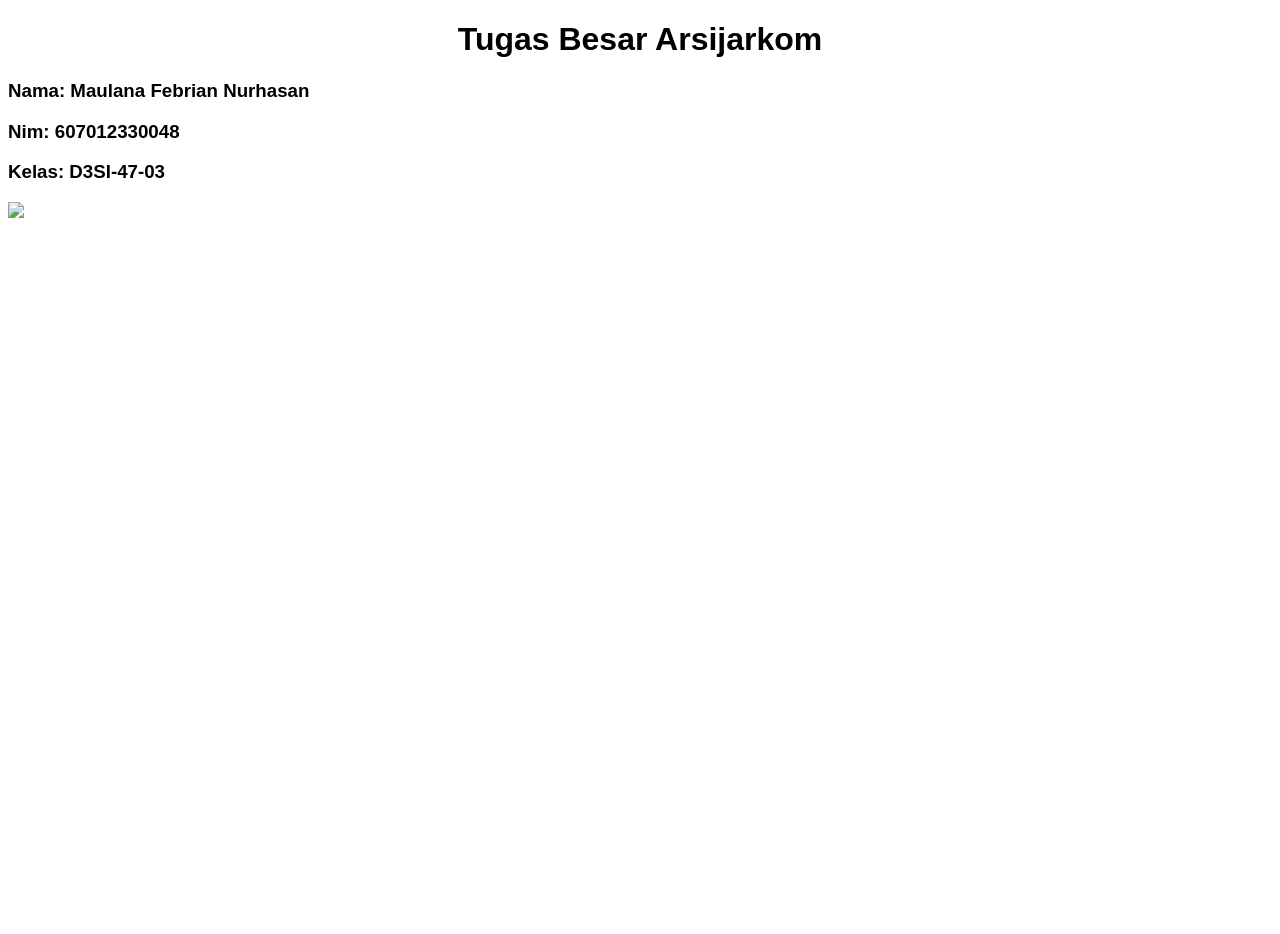
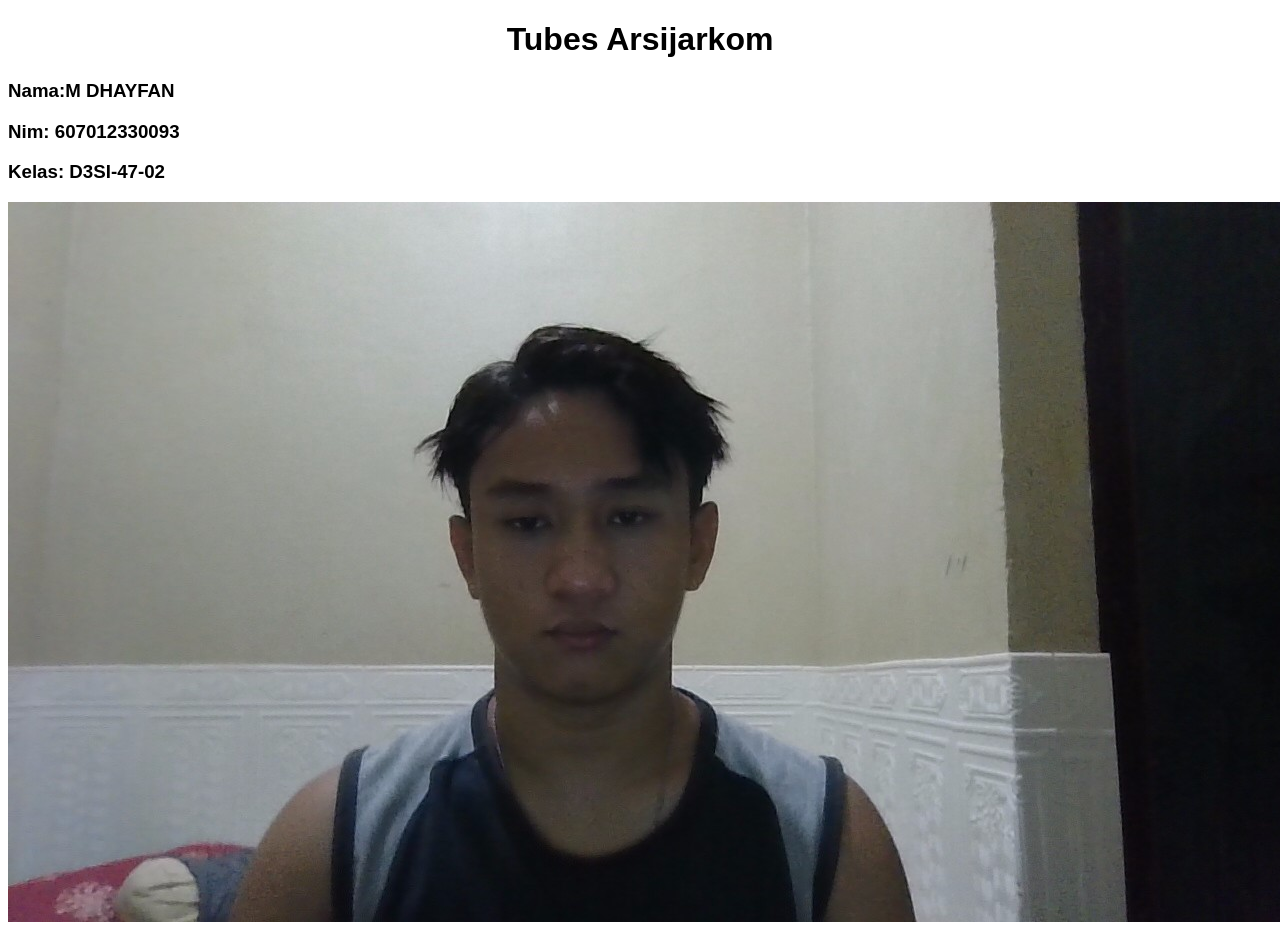
Before and after one commit to RYUZINX506/MDHAYFAN, a plain HTML site: page index.html in a window 1280 px wide. Before the commit the page ends 800 px from the top, so only its background shows below. Drawn offline with Linux system fonts and the light colour scheme.

Commit message:
Update index.html

```diff
--- a/index.html
+++ b/index.html
@@ -11,11 +11,11 @@
     </style>
 </head>
 <body>
-    <h1 style="text-align: center;">Tugas Besar Arsijarkom</h1>
-    <h3>Nama: Maulana Febrian Nurhasan</h3>
-    <h3>Nim: 607012330048</h3>
-    <h3>Kelas: D3SI-47-03</h3>
-    <img src="Gambar WhatsApp 2024-05-10 pukul 09.38.44_73c7a6ec.jpg" width="300px">
+    <h1 style="text-align: center;">Tubes Arsijarkom</h1>
+    <h3>Nama:M DHAYFAN</h3>
+    <h3>Nim: 607012330093</h3>
+    <h3>Kelas: D3SI-47-02</D3SI-47-02></h3>
+    <img src="WIN_20240412_22_40_13_Pro.jpg" alt="">
 
 </body>
 </html>
```
